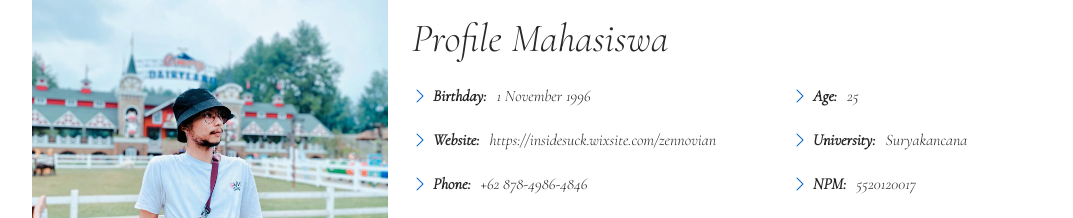
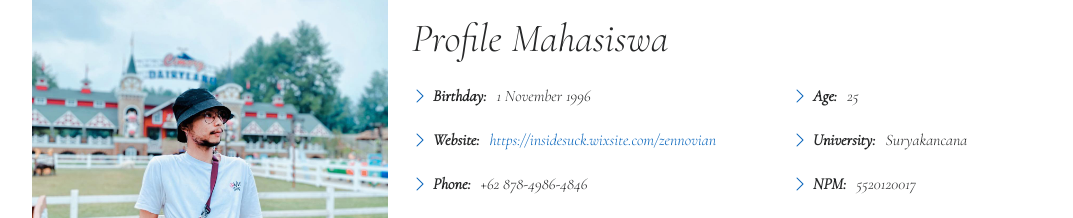
Before and after one commit to zennvoan12/tugas_tugas, a plain HTML site: page MyResume/index.html in a window 1280 px wide. Shown: the part 1000-1218 px from the top of the page, without its empty margins (50-1123 px from the left). Drawn offline with nearby package versions, Linux system fonts and the light colour scheme.

Commit message:
update tag html

```diff
--- a/MyResume/index.html
+++ b/MyResume/index.html
@@ -87,7 +87,9 @@
                             <div class="col-lg-6 ">
                                 <ul>
                                     <li><i class="bi bi-chevron-right "></i> <strong>Birthday:</strong> <span>1 November 1996</span></li>
-                                    <li><i class="bi bi-chevron-right "></i> <strong>Website:</strong> <span>https://insidesuck.wixsite.com/zennovian</span></li>
+                                    <li><i class="bi bi-chevron-right "></i> <strong>
+                                        Website: </strong>
+                                        <a href="https://insidesuck.wixsite.com/zennovian" target="_blank">https://insidesuck.wixsite.com/zennovian</a> <span></span></li>
                                     <li><i class="bi bi-chevron-right "></i> <strong>Phone:</strong> <span>+62 878-4986-4846</span></li>
                                     <li><i class="bi bi-chevron-right "></i> <strong>City:</strong> <span>Cianjur, Cilaku</span></li>
                                 </ul>
```
